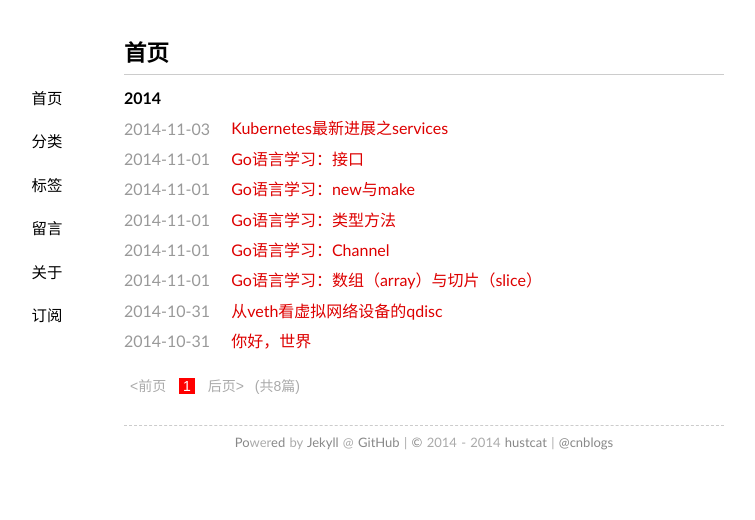
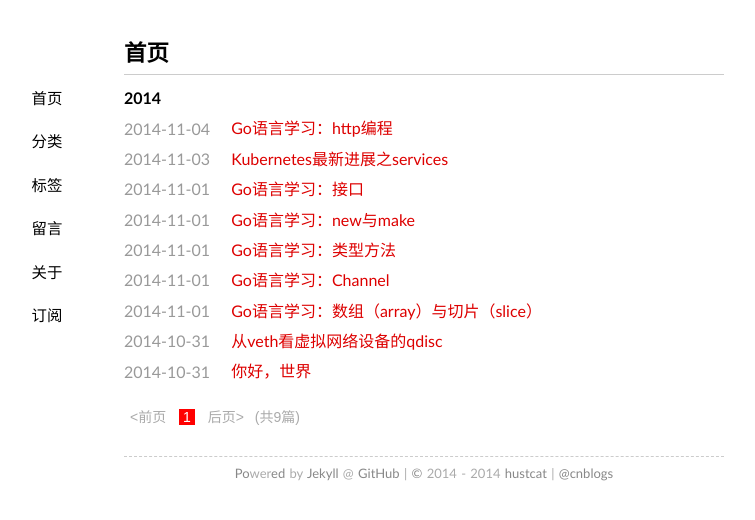
Before and after one commit to hustcat/hustcat.github.io, a Jekyll site: the page built from index.html, in a window 1280 px wide. Shown: the top 520 px of the page, without its empty margins (216-971 px from the left). Built offline with Jekyll 4.4.1, drawn with Linux system fonts in a browser that asks for light colours; some web fonts are replaced; Markdown is read by kramdown in place of the engine named in the settings; the list of posts is cut into pages by our own code; some of the changed lines change nothing that is shown.

Commit message:
add http_server.md

````diff
--- /dev/null
+++ b/_posts/2014-11-04-http_server.md
@@ -0,0 +1,208 @@
+---
+date: 2014-11-04 22:47:30+00:00
+layout: post
+title:  "Go语言学习：http编程"
+categories: 编程语言
+tags: go
+---
+
+示例
+------
+Go语言的标准库对http编程提供了很多的支持，我们只要几行代码，就可以写一个简单的http server：
+```go
+package main
+
+import (
+	"io"
+	"net/http"
+	"log"
+)
+
+// hello world, the web server
+func HelloServer(w http.ResponseWriter, req *http.Request) {
+	io.WriteString(w, "hello, world!\n")
+}
+
+func main() {
+	http.HandleFunc("/hello", HelloServer)
+	err := http.ListenAndServe(":12345", nil)
+	if err != nil {
+		log.Fatal("ListenAndServe: ", err)
+	}
+}
+```
+在浏览器中访问http://localhost:12345/hello，输出
+
+```
+hello, world!
+```
+
+几个核心的函数和接口
+------
+为了更加理解上面示例，有必要来看看背后的实现。先看函数ListenAndServe：
+
+```go
+func ListenAndServe(addr string, handler Handler) error {
+	server := &Server{Addr: addr, Handler: handler}
+	return server.ListenAndServe()
+}
+```
+很简单，它只是调用Server.ListenAndServe而已。
+
+Server
+------
+Server实现了一个服务程序的基本框架：
+
+```go
+// A Server defines parameters for running an HTTP server.
+// The zero value for Server is a valid configuration.
+type Server struct {
+	Addr           string        // TCP address to listen on, ":http" if empty
+	Handler        Handler       // handler to invoke, http.DefaultServeMux if nil
+...
+}
+
+func (srv *Server) ListenAndServe() error {
+	addr := srv.Addr
+	if addr == "" {
+		addr = ":http"
+	}
+	ln, err := net.Listen("tcp", addr)
+	if err != nil {
+		return err
+	}
+	return srv.Serve(tcpKeepAliveListener{ln.(*net.TCPListener)})
+}
+
+func (srv *Server) Serve(l net.Listener) error {
+	defer l.Close()
+	var tempDelay time.Duration // how long to sleep on accept failure
+	for {
+		rw, e := l.Accept()
+		if e != nil {
+			if ne, ok := e.(net.Error); ok && ne.Temporary() {
+				if tempDelay == 0 {
+					tempDelay = 5 * time.Millisecond
+				} else {
+					tempDelay *= 2
+				}
+				if max := 1 * time.Second; tempDelay > max {
+					tempDelay = max
+				}
+				srv.logf("http: Accept error: %v; retrying in %v", e, tempDelay)
+				time.Sleep(tempDelay)
+				continue
+			}
+			return e
+		}
+		tempDelay = 0
+		c, err := srv.newConn(rw)
+		if err != nil {
+			continue
+		}
+		c.setState(c.rwc, StateNew) // before Serve can return
+		go c.serve()
+	}
+}
+
+
+// Serve a new connection.
+func (c *conn) serve() {
+...
+		serverHandler{c.server}.ServeHTTP(w, w.req)
+...
+}
+```
+每个连接由一个单独的goroutine进行处理。连接的处理逻辑交给serverHandler处理。
+
+serverHandler
+------
+// serverHandler delegates to either the server's Handler or
+// DefaultServeMux and also handles "OPTIONS *" requests.
+type serverHandler struct {
+	srv *Server
+}
+
+func (sh serverHandler) ServeHTTP(rw ResponseWriter, req *Request) {
+	handler := sh.srv.Handler
+	if handler == nil {
+		handler = DefaultServeMux //默认情况
+	}
+	if req.RequestURI == "*" && req.Method == "OPTIONS" {
+		handler = globalOptionsHandler{}
+	}
+	handler.ServeHTTP(rw, req)
+}
+```
+DefaultServeMux是结构体ServeMux的实例，它根据请求的路径，将请求转发给相应的Handler。
+
+ServeMux
+------
+type ServeMux struct {
+	mu    sync.RWMutex
+	m     map[string]muxEntry  ///pattern --> muxEntry
+	hosts bool // whether any patterns contain hostnames
+}
+
+// ServeHTTP dispatches the request to the handler whose
+// pattern most closely matches the request URL.
+func (mux *ServeMux) ServeHTTP(w ResponseWriter, r *Request) {
+	if r.RequestURI == "*" {
+		if r.ProtoAtLeast(1, 1) {
+			w.Header().Set("Connection", "close")
+		}
+		w.WriteHeader(StatusBadRequest)
+		return
+	}
+	h, _ := mux.Handler(r)
+	h.ServeHTTP(w, r)
+}
+```
+ServeMux最终调用注册的Handler。
+
+在启动http server之前，我们需要对每个URI调用函数Handle或者HandleFunc注册一个Handler：
+
+```go
+// Handle registers the handler for the given pattern
+// in the DefaultServeMux.
+// The documentation for ServeMux explains how patterns are matched.
+func Handle(pattern string, handler Handler) { DefaultServeMux.Handle(pattern, handler) }
+
+// HandleFunc registers the handler function for the given pattern
+// in the DefaultServeMux.
+// The documentation for ServeMux explains how patterns are matched.
+func HandleFunc(pattern string, handler func(ResponseWriter, *Request)) {
+	DefaultServeMux.HandleFunc(pattern, handler)
+}
+```
+
+注册Handler:
+
+```go
+type HandlerFunc func(ResponseWriter, *Request)
+
+// ServeHTTP calls f(w, r).
+func (f HandlerFunc) ServeHTTP(w ResponseWriter, r *Request) {
+	f(w, r)
+}
+
+// HandleFunc registers the handler function for the given pattern.
+func (mux *ServeMux) HandleFunc(pattern string, handler func(ResponseWriter, *Request)) {
+	mux.Handle(pattern, HandlerFunc(handler))
+}
+```
+实际上ServeMux.HandleFunc最终也转换成对ServeMux.Handle的调用。
+
+Handler
+------
+Handler是逻辑处理接口，它包含一个ServeHTTP方法，由业务实现该方法，并注册给http server。
+
+```go
+// ServeHTTP should write reply headers and data to the ResponseWriter
+// and then return.  Returning signals that the request is finished
+// and that the HTTP server can move on to the next request on
+// the connection.
+type Handler interface {
+	ServeHTTP(ResponseWriter, *Request)
+}
+```
--- a/_posts/2014-11-1-interface.md
+++ b/_posts/2014-11-1-interface.md
@@ -207,7 +207,8 @@
 x必须是接口类型。
 
 来看一个详细的示例：
-```
+
+```go
 type Stringer interface {
     String() string
 }
````
